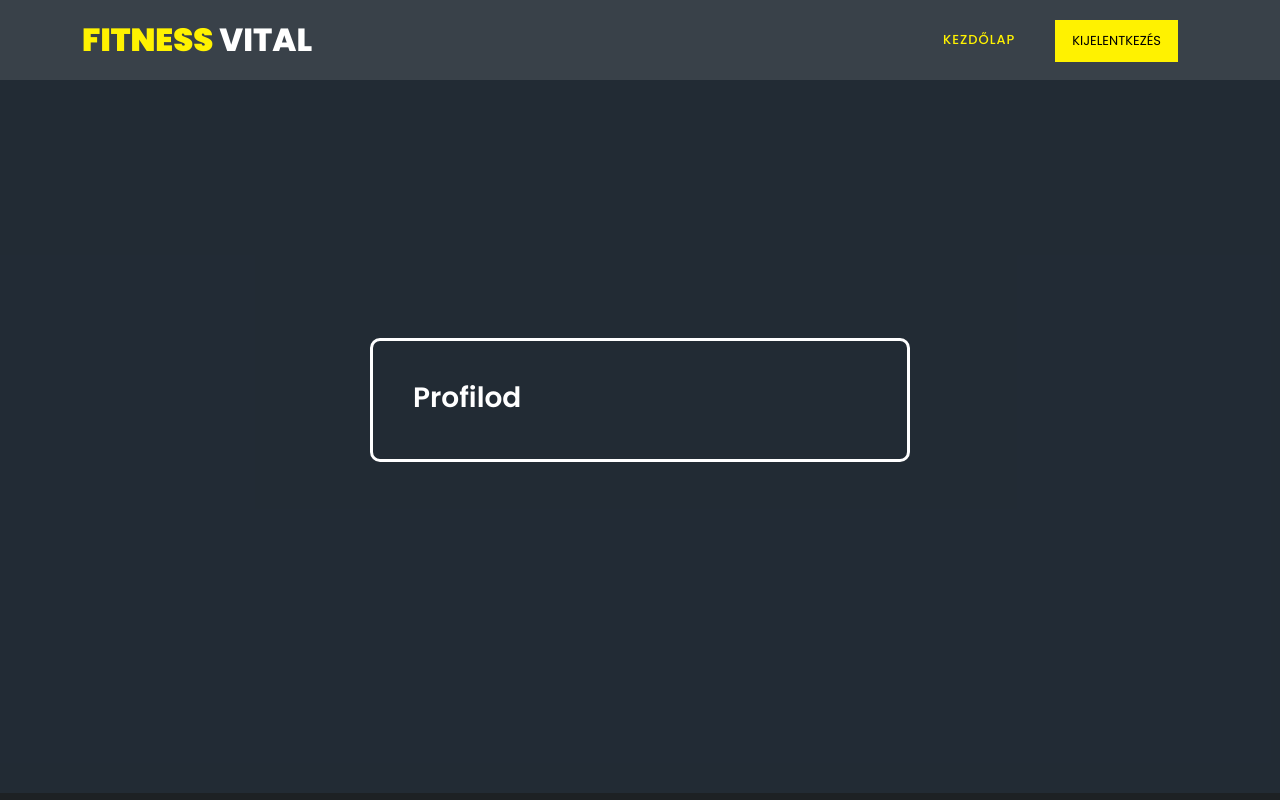
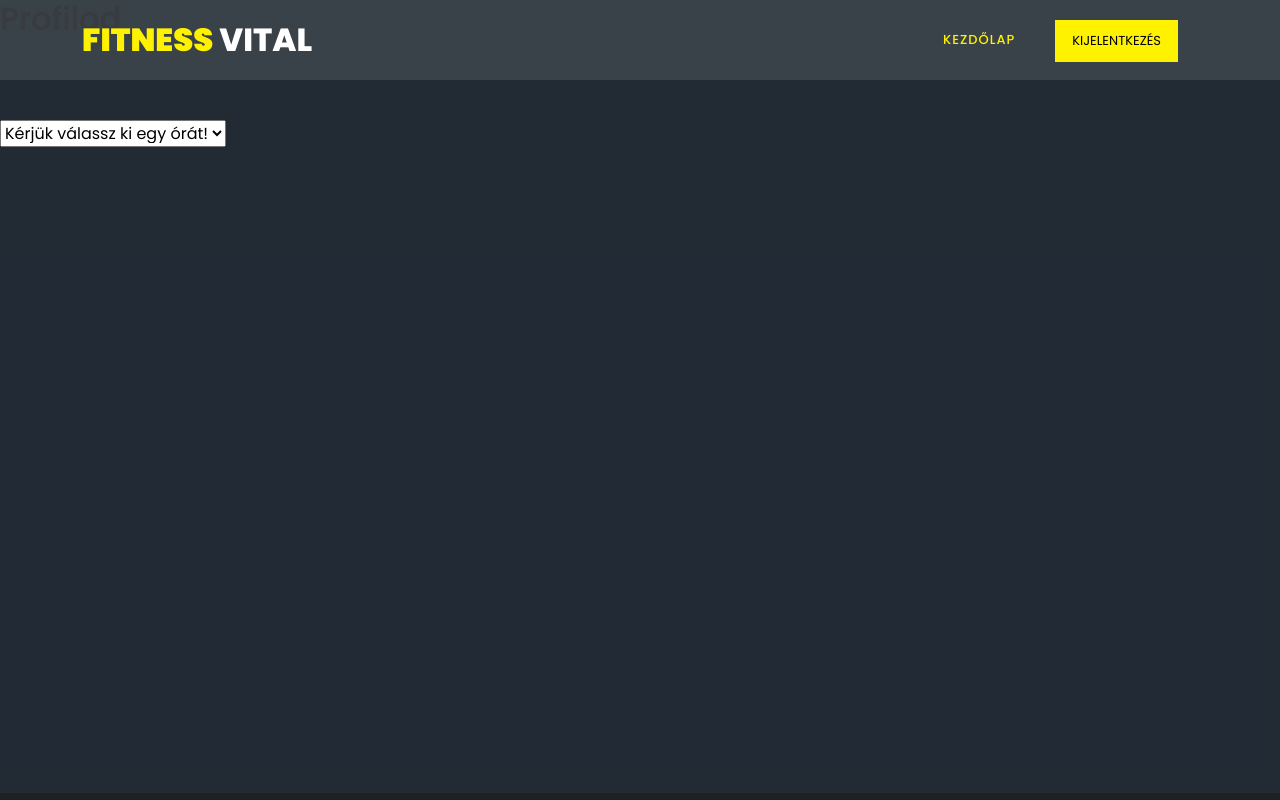
Before and after one commit to Davesko/EDZOTEREM_1, a PHP site: page /profile.php in a window 1280 px wide. Run offline with PHP 8.4, Linux system fonts and the light colour scheme; the visitor is signed in with stand-in values (Sample User, id 1); data comes from the database, SQL or seed files in the repository; tables that the repository leaves empty or names only in its code hold one stand-in row (values such as "Sample post").

Commit message:
2022.04.11 javitás 2.0

```diff
--- a/profile.php
+++ b/profile.php
@@ -3,6 +3,10 @@ require_once "config.php";
 if(!isset($_SESSION['userID']) || $_SESSION['userID'] == null || $_SESSION['userID'] == ""){
     header('Location: /index.php');
 }
+
+$stmt = $db->query("SELECT * FROM orak INNER JOIN edzok ON edzok.userID = orak.edzoID WHERE orak.userID IS NULL");
+$stmt->execute();
+$orak = $stmt->fetchAll();
 ?>
 <html>
 <head>
@@ -50,24 +54,33 @@ if(!isset($_SESSION['userID']) || $_SESSION['userID'] == null || $_SESSION['user
         </div>
     </div>
 </header>
-<body style="background-color: #1d2124">
 
 <div class="video-overlay" >
     <div class="form-body">
         <div class="row justify-content-center">
-            <div class="form-holder">
-                <div class="form-content">
-                    <div class="form-items">
-                        <h3>Profilod</h3>
+                        <h2>Profilod</h2>
 
-                    </div>
+            <br>
+            <br>
+            <br>
+            <br>
+            <br>
+            <form>
+                <select>
+                    <option selected disabled>Kérjük válassz ki egy órát!</option>
+                    <?php foreach ($orak as $ora):?>
+                    <?php $sor = $ora['datum'] . " - " . $ora['nev'];?>
+                        <option value="<?=$ora['oraID']?>"><?=$sor?></option>
+                    <?php endforeach;?>
+                </select>
+            </form>
 
-                </div>
-            </div>
+
         </div>
 
     </div>
 
+</div>
 
 
 </body>
```
